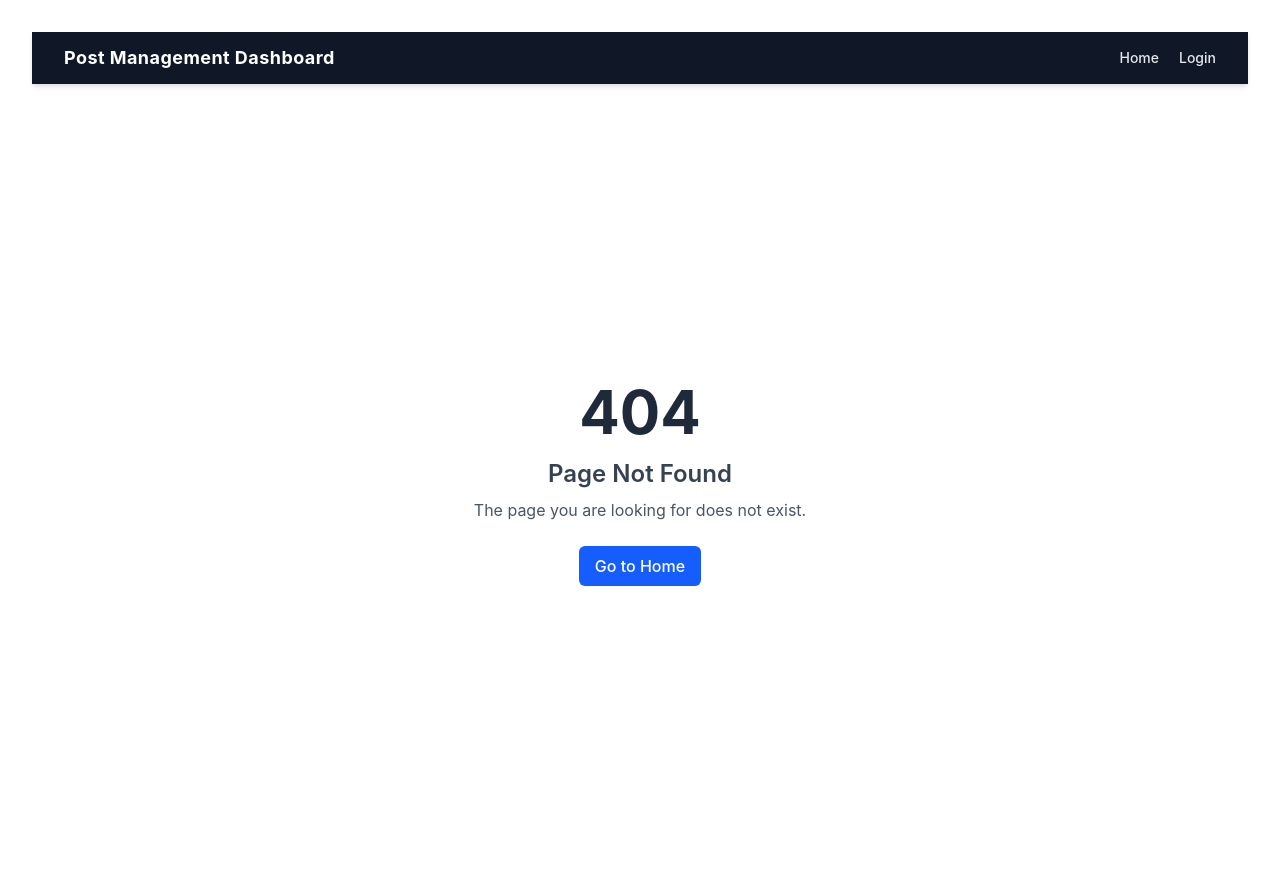
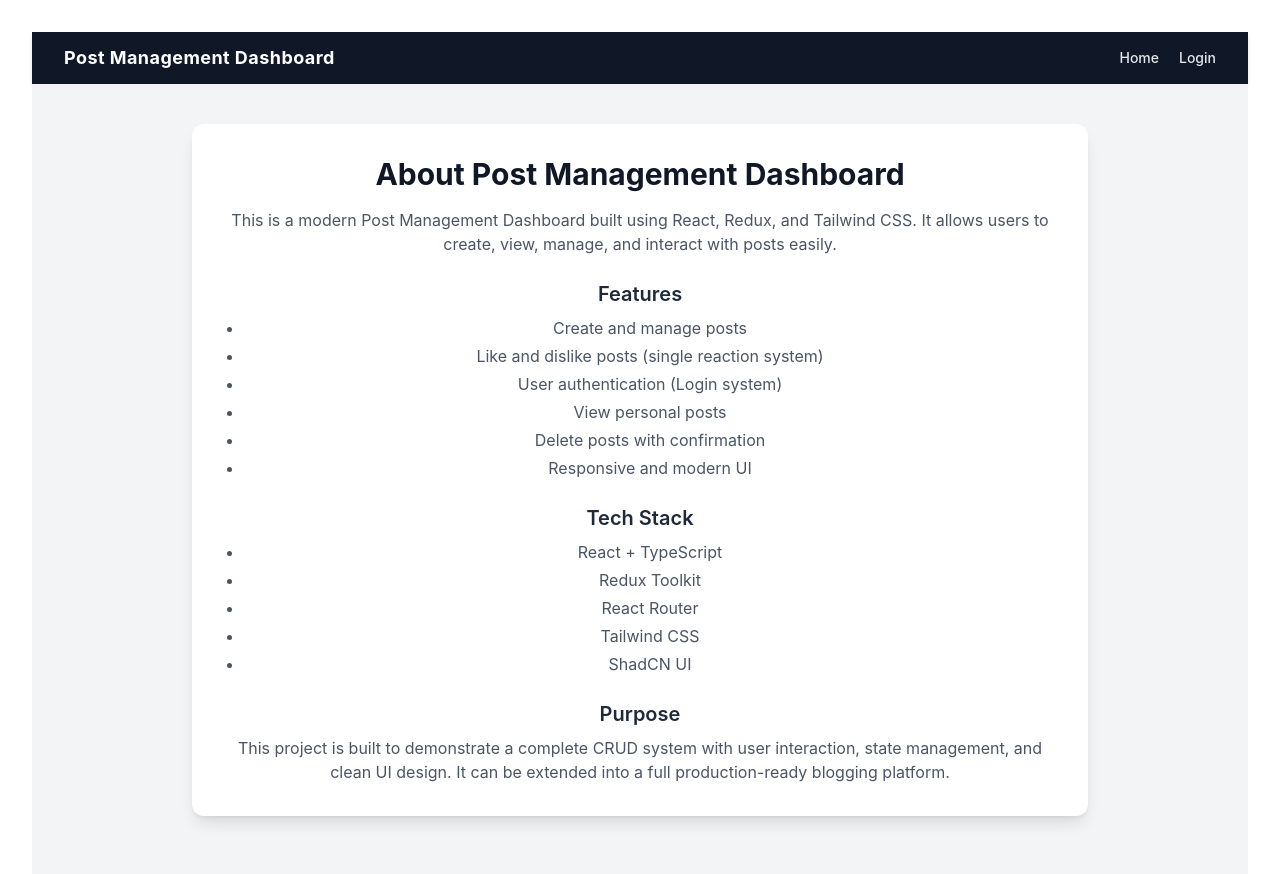
Before and after one commit to dhyanprajapati57/post-managment, a React (Vite) app: page /about in a window 1280 px wide. Before the commit this address had no page. Shown: the top 874 px of the page. Built offline with nearby package versions, Linux system fonts and the light colour scheme.

Commit message:
post managment clickable

```diff
--- a/src/components/navbar.tsx
+++ b/src/components/navbar.tsx
@@ -3,7 +3,11 @@ import { logout } from "../redux/authslice";
 import { Link } from "react-router-dom";
 import type { RootState } from "../redux/store";
 
-import { Popover, PopoverContent, PopoverTrigger } from "@/components/ui/popover";
+import {
+  Popover,
+  PopoverContent,
+  PopoverTrigger,
+} from "@/components/ui/popover";
 
 const Navbar = () => {
   const dispatch = useDispatch();
@@ -13,9 +17,12 @@ const Navbar = () => {
     <nav className="flex justify-between items-center px-8 py-3 bg-gray-900 text-white shadow-md">
       {/* Logo */}
       <div>
-        <span className="text-lg font-bold tracking-wide cursor-pointer">
+        <Link
+          to="/about"
+          className="text-lg font-bold tracking-wide cursor-pointer hover:text-sky-400 transition-colors duration-200"
+        >
           Post Management Dashboard
-        </span>
+        </Link>
       </div>
 
       {/* Right Links */}
--- /dev/null
+++ b/src/pages/about.tsx
@@ -0,0 +1,51 @@
+const About = () => {
+  return (
+    <div className="min-h-screen bg-gray-100 px-6 py-10">
+      <div className="max-w-4xl mx-auto bg-white shadow-lg rounded-xl p-8">
+        <h1 className="text-3xl font-bold text-gray-900 mb-4">
+          About Post Management Dashboard
+        </h1>
+
+        <p className="text-gray-600 mb-4">
+          This is a modern Post Management Dashboard built using React, Redux,
+          and Tailwind CSS. It allows users to create, view, manage, and interact
+          with posts easily.
+        </p>
+
+        <h2 className="text-xl font-semibold mt-6 mb-2 text-gray-800">
+           Features
+        </h2>
+        <ul className="list-disc pl-5 text-gray-600 space-y-1">
+          <li>Create and manage posts</li>
+          <li>Like and dislike posts (single reaction system)</li>
+          <li>User authentication (Login system)</li>
+          <li>View personal posts</li>
+          <li>Delete posts with confirmation</li>
+          <li>Responsive and modern UI</li>
+        </ul>
+
+        <h2 className="text-xl font-semibold mt-6 mb-2 text-gray-800">
+           Tech Stack
+        </h2>
+        <ul className="list-disc pl-5 text-gray-600 space-y-1">
+          <li>React + TypeScript</li>
+          <li>Redux Toolkit</li>
+          <li>React Router</li>
+          <li>Tailwind CSS</li>
+          <li>ShadCN UI</li>
+        </ul>
+
+        <h2 className="text-xl font-semibold mt-6 mb-2 text-gray-800">
+           Purpose
+        </h2>
+        <p className="text-gray-600">
+          This project is built to demonstrate a complete CRUD system with user
+          interaction, state management, and clean UI design. It can be extended
+          into a full production-ready blogging platform.
+        </p>
+      </div>
+    </div>
+  );
+};
+
+export default About;
--- a/src/routes/approutes.tsx
+++ b/src/routes/approutes.tsx
@@ -12,6 +12,7 @@ const PostDetails = lazy(() => import("../pages/postdetails"));
 const MyPosts = lazy(() => import("../pages/mypost"));
 const PostForm = lazy(() => import("../pages/postform"));
 const NotFound = lazy(() => import("../pages/notfound"));
+const About = lazy(() => import("../pages/about")); //
 
 const AppRoutes = () => {
   return (
@@ -94,6 +95,14 @@ const AppRoutes = () => {
           </Suspense>
         }
       />
+      <Route
+  path="/about"
+  element={
+    <Suspense fallback={<Loader />}>
+      <About />
+    </Suspense>
+  }
+/>
 
     </Routes>
   );
```
